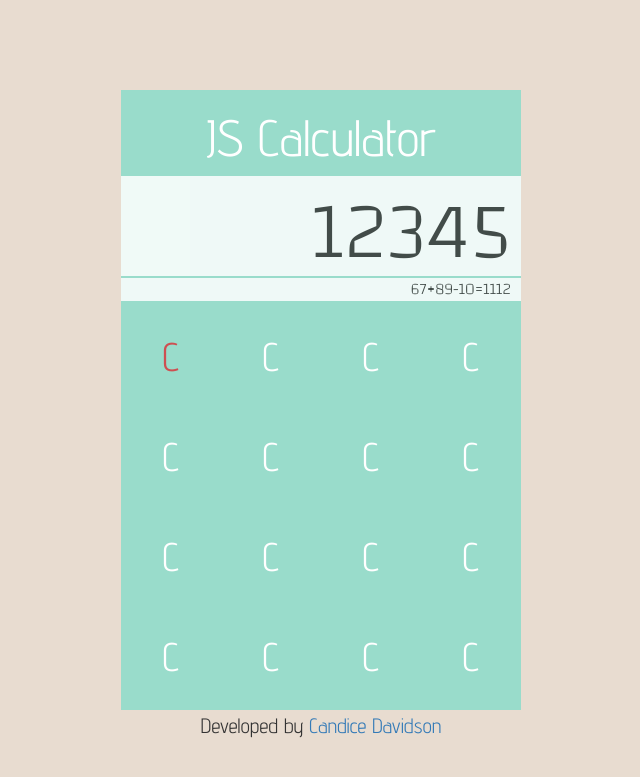
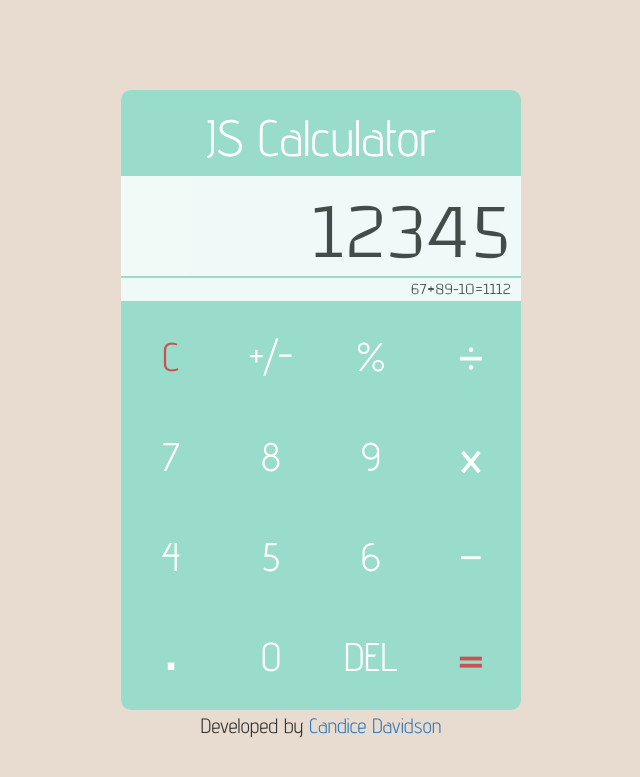
Before and after one commit to sarveshadhari2000/javascript-calculator-2, a PHP site: page / in a window 1280 px wide. Shown: the top 777 px of the page, without its empty margins (319-959 px from the left). Run offline with PHP 8.4, Linux system fonts and the light colour scheme.

Commit message:
Add numbers to calculator

```diff
--- a/index.html
+++ b/index.html
@@ -28,55 +28,55 @@
                         <p class="extra">C</p>
                     </div>
                     <div class="key col-sm-3">
-                        <p>C</p>
+                        <p>+/-</p>
                     </div>
                     <div class="key col-sm-3">
-                        <p>C</p>
+                        <p>%</p>
                     </div>
                     <div class="key col-sm-3">
-                        <p>C</p>
+                        <p class="lg">&#247;</p>
                     </div>
                 </div>
                 <div class="row text-center">
                     <div class="key col-sm-3">
-                        <p>C</p>
+                        <p>7</p>
                     </div>
                     <div class="key col-sm-3">
-                        <p>C</p>
+                        <p>8</p>
                     </div>
                     <div class="key col-sm-3">
-                        <p>C</p>
+                        <p>9</p>
                     </div>
                     <div class="key col-sm-3">
-                        <p>C</p>
+                        <p class="lg">&#215;</p>
                     </div>
                 </div>
                 <div class="row text-center">
                     <div class="key col-sm-3">
-                        <p>C</p>
+                        <p>4</p>
                     </div>
                     <div class="key col-sm-3">
-                        <p>C</p>
+                        <p>5</p>
                     </div>
                     <div class="key col-sm-3">
-                        <p>C</p>
+                        <p>6</p>
                     </div>
                     <div class="key col-sm-3">
-                        <p>C</p>
+                        <p>&#8722;</p>
                     </div>
                 </div>
                 <div class="row text-center">
                     <div class="key col-sm-3">
-                        <p>C</p>
+                        <p class="lg">&#8729;</p>
                     </div>
                     <div class="key col-sm-3">
-                        <p>C</p>
+                        <p>0</p>
                     </div>
                     <div class="key col-sm-3">
-                        <p>C</p>
+                        <p>DEL</p>
                     </div>
                     <div class="key col-sm-3">
-                        <p>C</p>
+                        <p class="extra lg">=</p>
                     </div>
                 </div>
             </div>
--- a/style.css
+++ b/style.css
@@ -35,6 +35,7 @@
     left: 0;
     right: 0;
     margin: auto;
+    border-radius: 10px;
 }
 
 #total,
@@ -86,6 +87,11 @@
     margin-top: 25px
 }
 
+p.lg {
+    font-size: 4.3em;
+    margin-top: 8px;
+}
+
 .extra {
     color: #ce4f51;
 }
```
